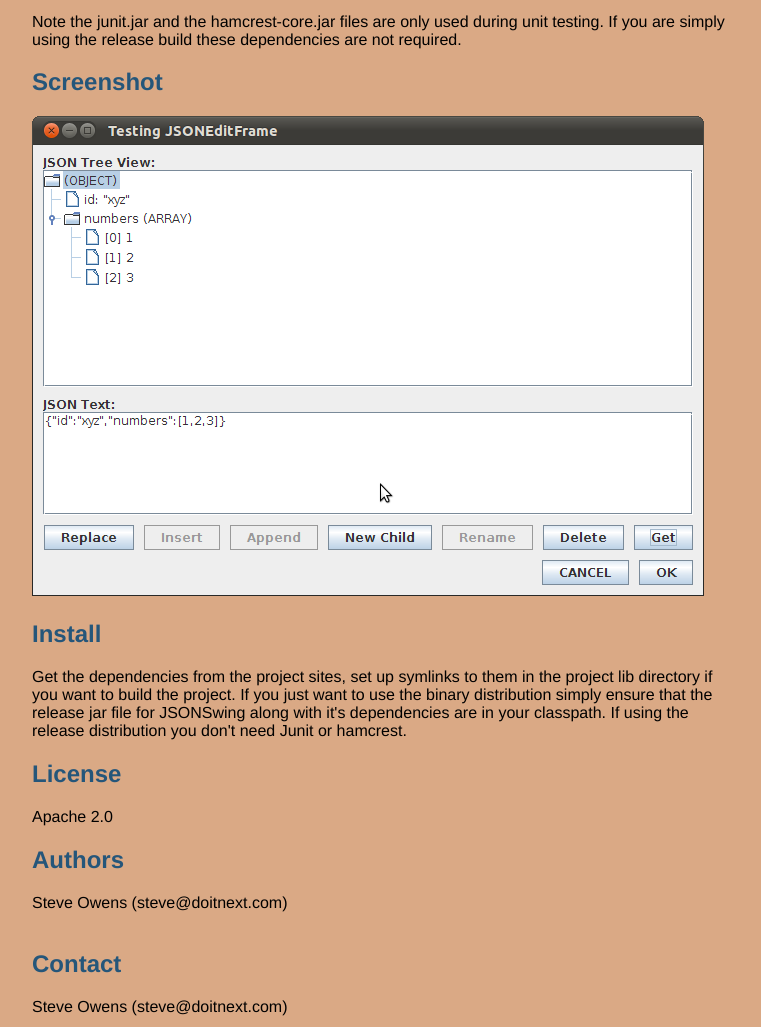
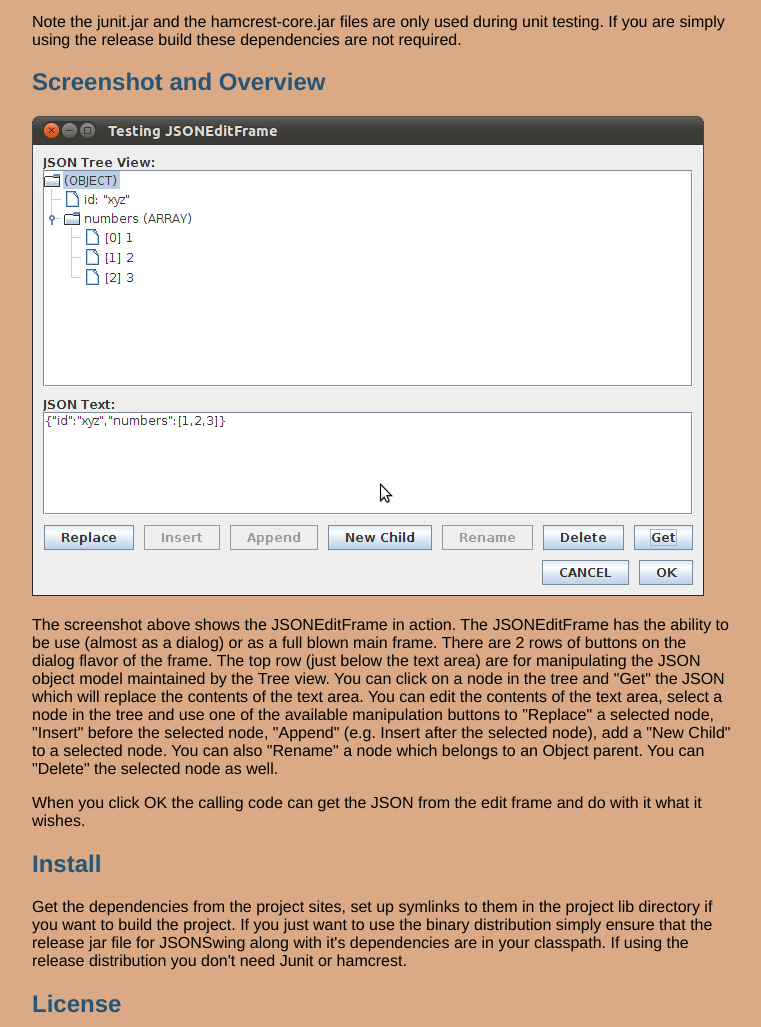
Before and after one commit to dr3amr2/JSONSwing, a plain HTML site: page index.html in a window 1280 px wide. Shown: the part 504-1531 px from the top of the page, without its empty margins (258-1019 px from the left). Drawn offline with Linux system fonts and the light colour scheme.

Commit message:
Add moe text to Screenshot and Usage section

```diff
--- a/index.html
+++ b/index.html
@@ -64,8 +64,17 @@ link names in column 2 of the table:</p>
 
 <p>Note the junit.jar and the hamcrest-core.jar files are only used during unit testing.  If you are simply using the release build these dependencies are not required.</p>
 
-<h2>Screenshot</h2>
+<h2>Screenshot and Overview</h2>
 <img src="Screenshot-Testing JSONEditFrame.png"/>
+
+<p>The screenshot above shows the JSONEditFrame in action.  The JSONEditFrame has the ability to be use (almost as a dialog) or as a full blown main frame. There are 2 rows of buttons
+on the dialog flavor of the frame.  The top row (just below the text area) are for manipulating the JSON object model maintained by the Tree view.  You can click on a node in the tree and
+"Get" the JSON which will replace the contents of the text area.  You can edit the contents of the text area, select a node in the tree and use one of the available manipulation buttons to
+"Replace" a selected node, "Insert" before the selected node, "Append" (e.g. Insert after the selected node), add a "New Child" to a selected node.  You can also "Rename" a node which belongs
+to an Object parent.  You can "Delete" the selected node as well.
+
+<p>When you click OK the calling code can get the JSON from the edit frame and do with it what it wishes.</p>
+
 
 <h2>Install</h2>
 <p>Get the dependencies from the project sites, set up symlinks to them in the project lib directory if you want to build the project.
```
